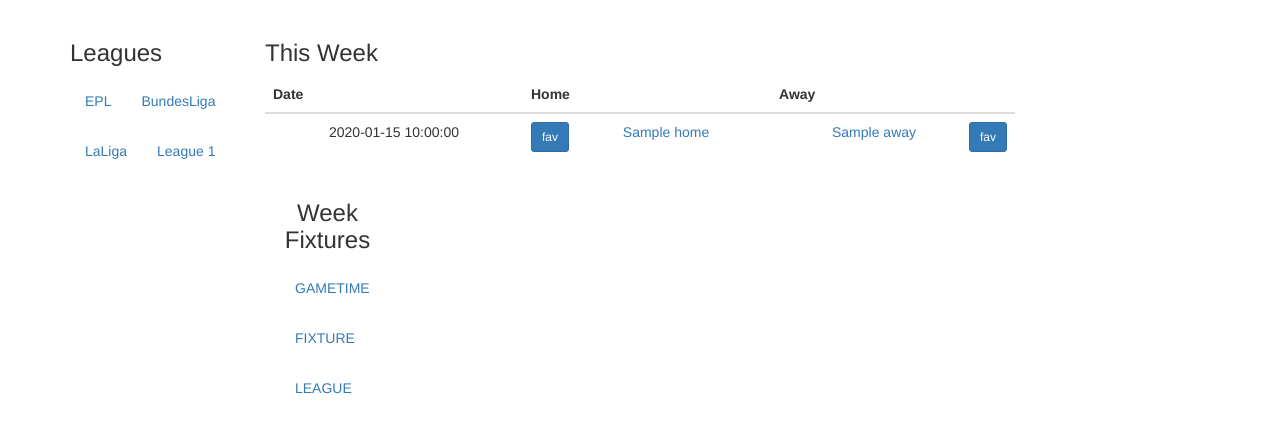
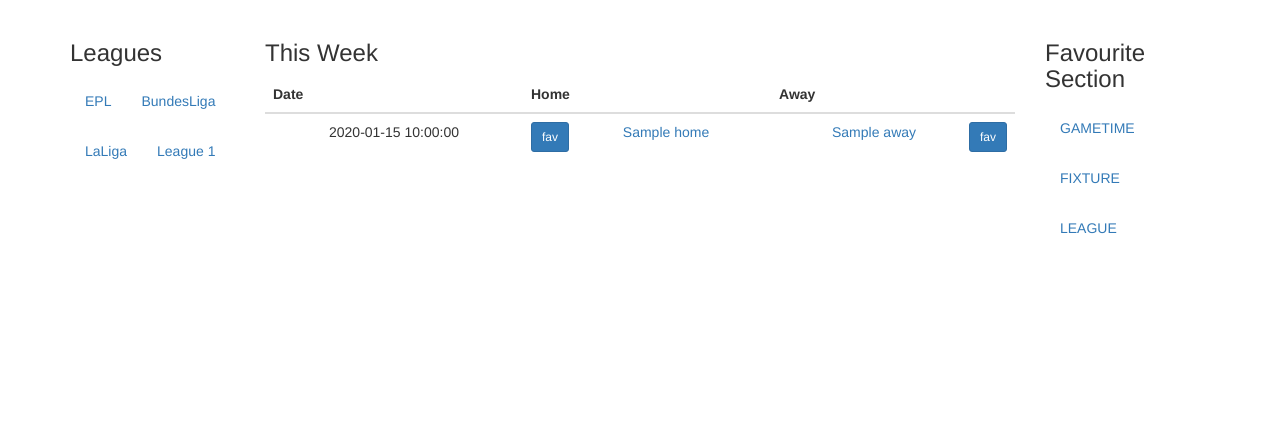
Before and after one commit to petersoleeh/GameTime, a Flask app: template app/templates/index.html in a window 1280 px wide. Shown: the part 52-485 px from the top of the page. Run offline with Flask 2, Linux system fonts and the light colour scheme; the template is opened without the code that fills it: most values are stand-ins (such as "Sample title", 1, 10 or a date in 2020); some libraries are stand-ins or nearby versions.

Commit message:
add fav section

```diff
--- a/app/templates/base.html
+++ b/app/templates/base.html
@@ -1,7 +1,7 @@
 {% extends 'bootstrap/base.html' %}
 
 <!-- nav block -->
-{% block navbar %}{% include 'navbar.html' %}{% endblock %} {% block styles %}{{super()}} {% endblock %}
+{% block navbar %}{% include 'navbar.html' %}{% endblock %}
 
 <!-- content block -->
 {%block content%}
--- a/app/templates/index.html
+++ b/app/templates/index.html
@@ -35,8 +35,10 @@
             {% endfor %}
           </tbody>
         </table>
+        </div>
+      </div>
         <div class="col-md-2">
-          <h3>Week Fixtures</h3>
+          <h3>Favourite Section</h3>
           <ul class="nav navbar-nav">
             <li><a href="#">GAMETIME</a></li>
             <li><a href="#">FIXTURE</a></li>
@@ -45,4 +47,5 @@
         </div>
       </div>
     </div>
+
     {% endblock %}
```
